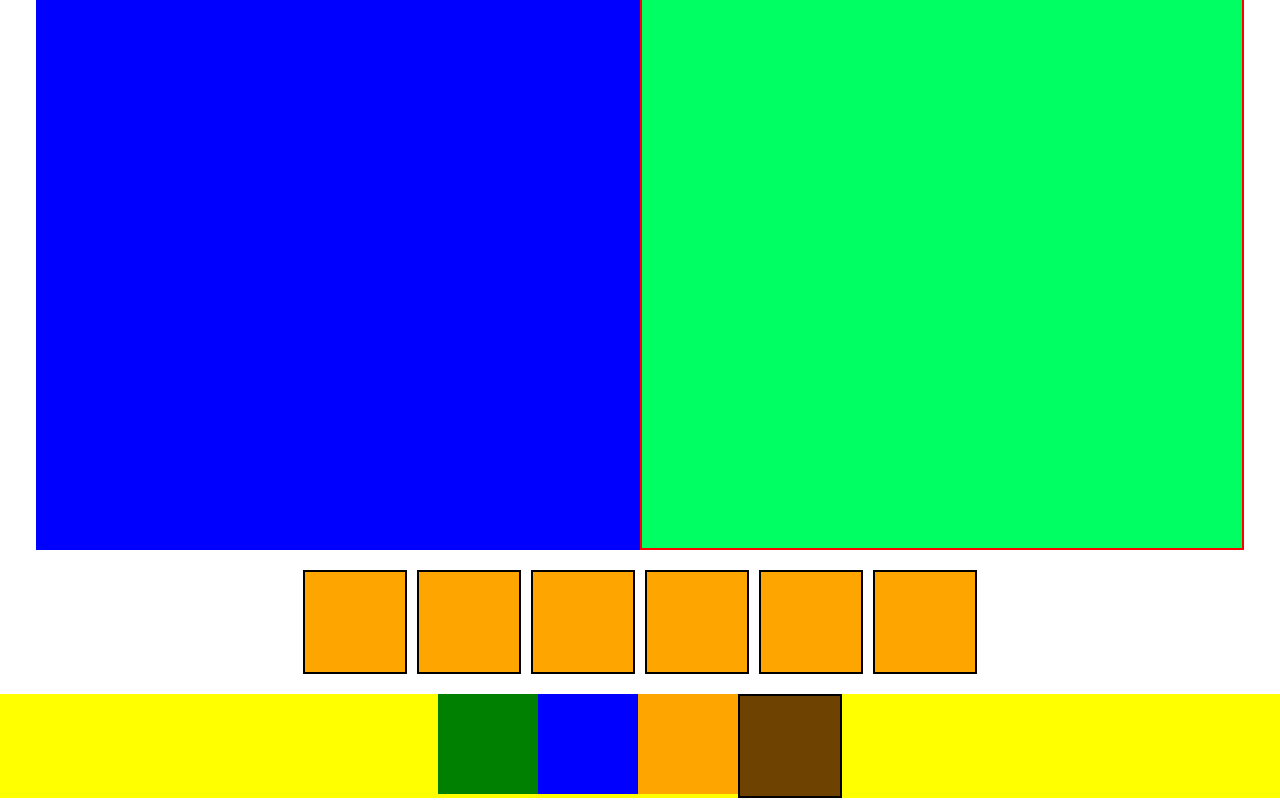
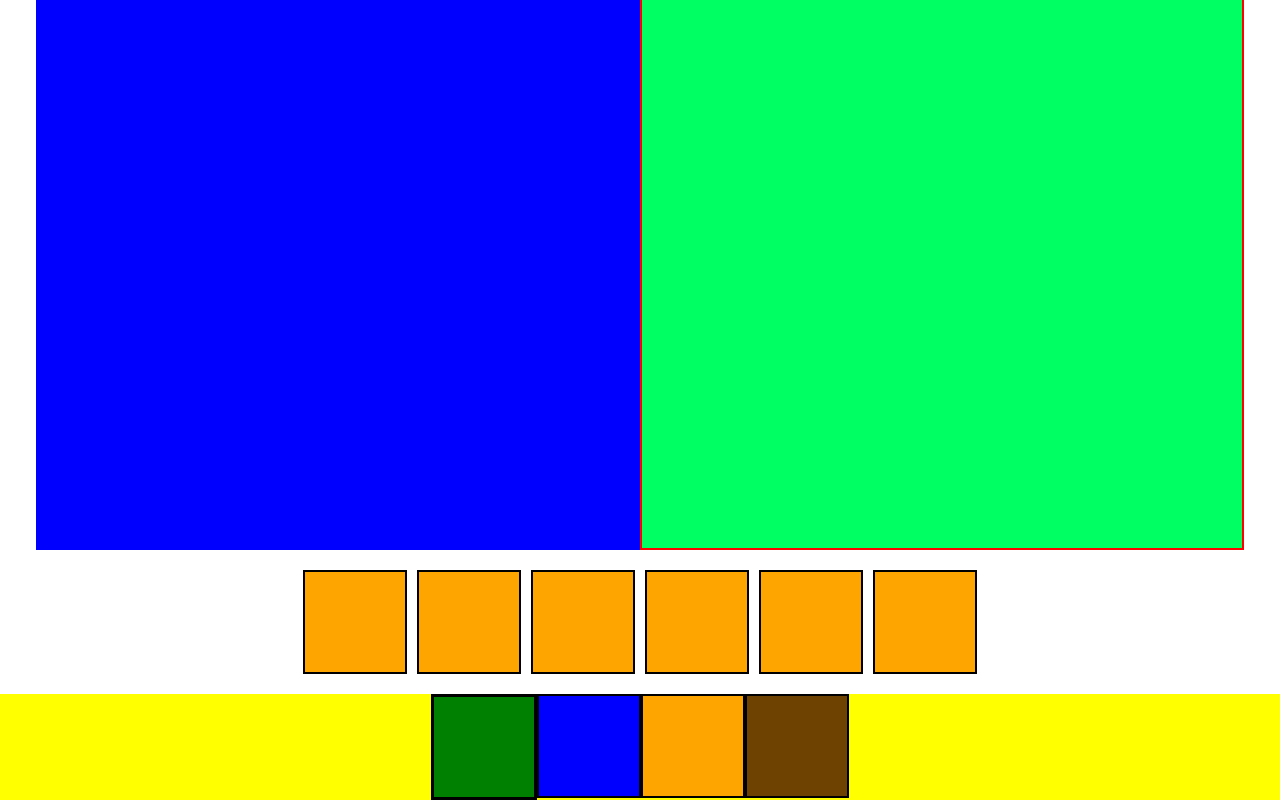
Before and after one commit to XaviNoob1/classworks, a website: page firstweb/index3.html in a window 1280 px wide. Shown: the part 684-1484 px from the top of the page. Drawn offline with Linux system fonts and the light colour scheme.

Commit message:
tarea clase 20/01/2026

```diff
--- a/firstweb/style/index3.css
+++ b/firstweb/style/index3.css
@@ -67,17 +67,20 @@ p {
     background-color: green;
     width: 100px;
     height: 100px;
+    border: solid black;
 }
 
 .cajahija2 {
     background-color: blue;
     width: 100px;
     height: 100px;
+    border: 2px solid black;
 }
 .cajahija3 {
     background-color: orange;
     width: 100px;
     height: 100px;
+    border: 2px solid black;
 }
 .cajahija4 {
     background-color: rgb(110, 66, 0);
```
